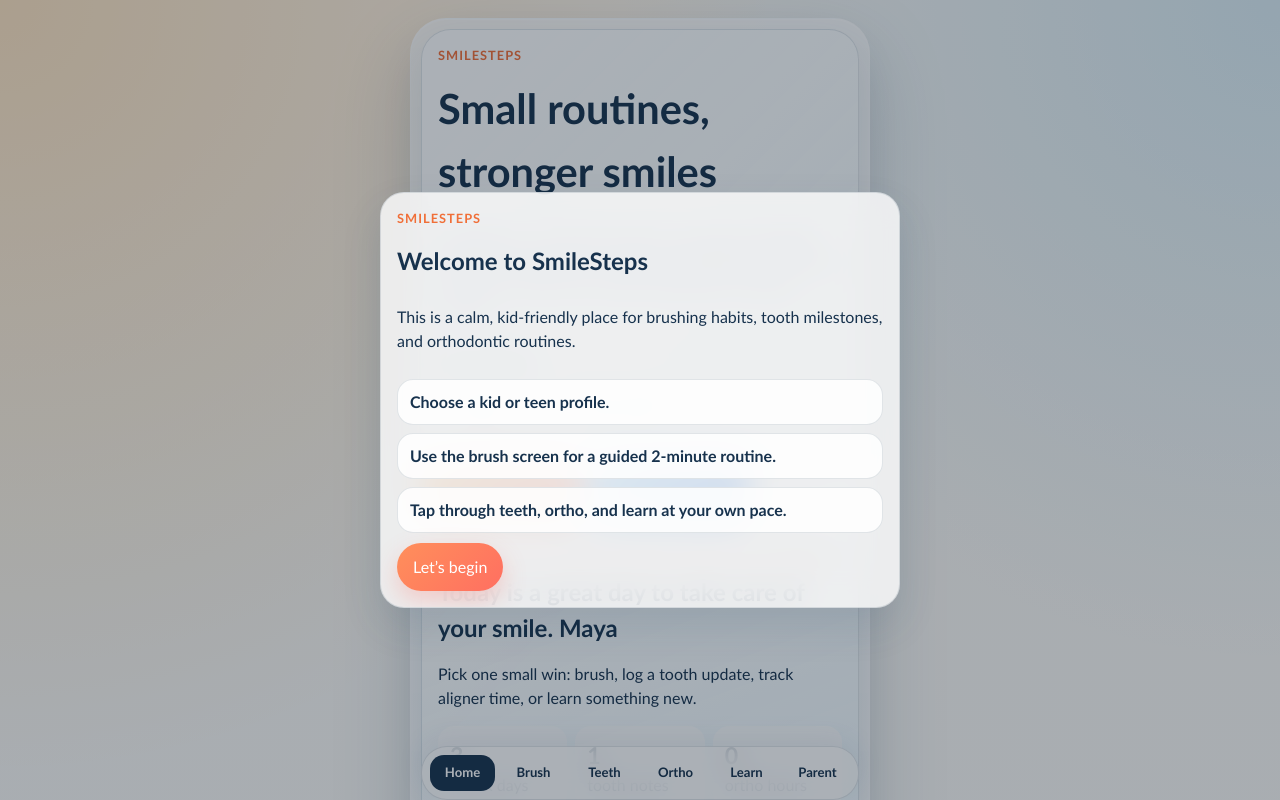
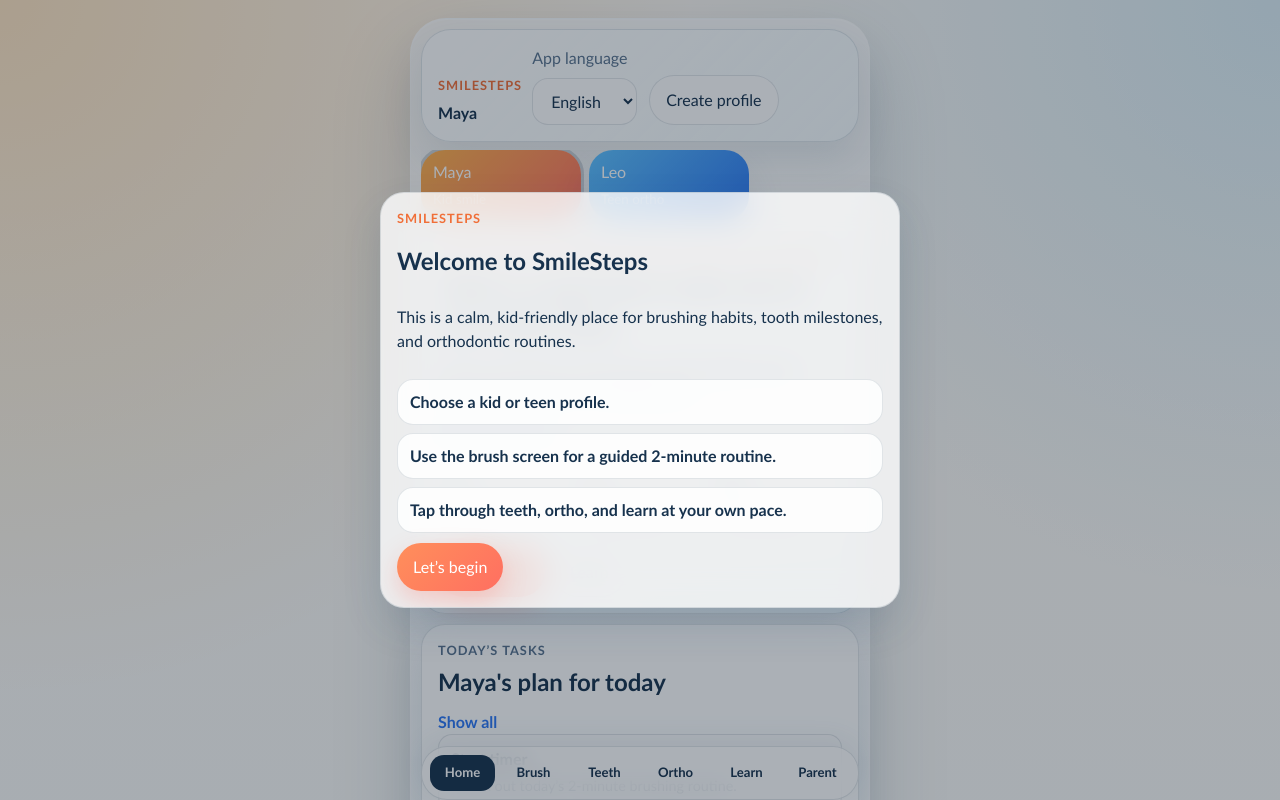
Before and after one commit to Try2BWise/app-idea-codex, a React (Vite) app: page / in a window 1280 px wide. Shown: the top 800 px of the page. Built offline with nearby package versions, Linux system fonts and the light colour scheme.

Commit message:
Compact header and task layout

```diff
--- a/src/App.tsx
+++ b/src/App.tsx
@@ -85,11 +85,14 @@ export function App() {
   const [isRunning, setIsRunning] = useState(false);
   const [showProfileForm, setShowProfileForm] = useState(false);
   const [showWelcome, setShowWelcome] = useState(() => !(loadState()?.hasSeenWelcome ?? false));
+  const [showIntroDetails, setShowIntroDetails] = useState(false);
   const [profileName, setProfileName] = useState('');
   const [profileType, setProfileType] = useState<ProfileType>('child');
   const [ageGroup, setAgeGroup] = useState<ChildAgeGroup>('big-kid');
   const [profileStep, setProfileStep] = useState(0);
   const [saveMessage, setSaveMessage] = useState('');
+  const [showCompletedTasks, setShowCompletedTasks] = useState(false);
+  const [expandedLearnCard, setExpandedLearnCard] = useState<string | null>(null);
 
   useEffect(() => {
     saveState(state);
@@ -258,6 +261,7 @@ export function App() {
       id: 'brush',
       title: copy.brushing.start,
       body: activeProfile.lastBrushedOn === today ? 'Already completed today.' : 'Knock out today’s 2-minute brushing routine.',
+      completed: activeProfile.lastBrushedOn === today,
       action: () => setTab('brushing'),
     },
     {
@@ -267,15 +271,18 @@ export function App() {
         activeProfile.type === 'teen'
           ? `${alignerProgress}% of today’s aligner goal tracked.`
           : `${activeProfile.teethLost.length} tooth milestones logged so far.`,
+      completed: activeProfile.type === 'teen' ? alignerProgress >= 100 : activeProfile.teethLost.length > 0,
       action: () => setTab(activeProfile.type === 'teen' ? 'ortho' : 'teeth'),
     },
     {
       id: 'learn',
       title: copy.tabs.learn,
       body: `Explore ${learnSections[0]?.title?.toLowerCase() ?? 'today’s'} learning cards.`,
+      completed: recentActivity.some((entry) => entry.kind === 'brush' || entry.kind === 'tooth' || entry.kind === 'aligner'),
       action: () => setTab('learn'),
     },
   ];
+  const visibleTasks = showCompletedTasks ? dailyTasks : dailyTasks.filter((task) => !task.completed);
 
   function shortToothLabel(label: string) {
     return label
@@ -299,11 +306,10 @@ export function App() {
   return (
     <div className="app-shell">
       <div className="phone-frame">
-        <header className="hero">
-          <div className="hero-copy-block">
+        <header className="app-bar">
+          <div className="app-bar-copy">
             <p className="eyebrow">{copy.appName}</p>
-            <h1>{copy.heroTitle}</h1>
-            <p className="hero-copy">{copy.heroBody}</p>
+            <strong>{activeProfile.name}</strong>
           </div>
           <div className="hero-controls">
             <label className="stacked-label">
@@ -341,10 +347,17 @@ export function App() {
             <>
               <section className="panel spotlight">
                 <p className="eyebrow">{copy.tagline}</p>
-                <h2>
-                  {copy.home.welcome} {activeProfile.name}
-                </h2>
+                <h2>{copy.home.welcome} {activeProfile.name}</h2>
                 <p>{copy.home.dailyPlan}</p>
+                <button className="link-button" onClick={() => setShowIntroDetails((current) => !current)}>
+                  {showIntroDetails ? 'Hide details' : 'About this demo'}
+                </button>
+                {showIntroDetails ? (
+                  <div className="intro-details">
+                    <strong>{copy.heroTitle}</strong>
+                    <p>{copy.heroBody}</p>
+                  </div>
+                ) : null}
                 <div className="stat-row">
                   <div className="stat-card">
                     <strong>{activeProfile.streak}</strong>
@@ -375,14 +388,23 @@ export function App() {
                     <p className="eyebrow">{copy.home.tasksTitle}</p>
                     <h2>{activeProfile.name}&apos;s plan for today</h2>
                   </div>
+                  <button className="link-button" onClick={() => setShowCompletedTasks((current) => !current)}>
+                    {showCompletedTasks ? 'Hide done' : 'Show all'}
+                  </button>
                 </div>
                 <div className="task-list">
-                  {dailyTasks.map((task) => (
-                    <button key={task.id} className="task-card" onClick={task.action}>
+                  {visibleTasks.map((task) => (
+                    <button key={task.id} className={`task-card ${task.completed ? 'task-complete' : ''}`} onClick={task.action}>
                       <strong>{task.title}</strong>
                       <span>{task.body}</span>
                     </button>
                   ))}
+                  {visibleTasks.length === 0 ? (
+                    <div className="activity-card">
+                      <strong>All caught up</strong>
+                      <span>Today’s core tasks are done. You can still explore and learn.</span>
+                    </div>
+                  ) : null}
                 </div>
               </section>
 
@@ -710,12 +732,20 @@ export function App() {
                   </div>
                   <div className="learn-grid">
                     {section.cards.map((card) => (
-                      <article key={`${section.id}-${card.title}`} className="learn-card">
+                      <button
+                        key={`${section.id}-${card.title}`}
+                        className={`learn-card learn-card-button ${expandedLearnCard === `${section.id}-${card.title}` ? 'expanded' : ''}`}
+                        onClick={() =>
+                          setExpandedLearnCard((current) =>
+                            current === `${section.id}-${card.title}` ? null : `${section.id}-${card.title}`,
+                          )
+                        }
+                      >
                         <img className="learn-art" src={card.art} alt="" />
                         <span>{card.tag}</span>
                         <h3>{card.title}</h3>
-                        <p>{card.body}</p>
-                      </article>
+                        <p className={expandedLearnCard === `${section.id}-${card.title}` ? '' : 'learn-snippet'}>{card.body}</p>
+                      </button>
                     ))}
                   </div>
                 </section>
--- a/src/styles.css
+++ b/src/styles.css
@@ -69,6 +69,7 @@ button {
 }
 
 .hero,
+.app-bar,
 .panel,
 .profile-chip,
 .tab-bar,
@@ -77,7 +78,8 @@ button {
   backdrop-filter: blur(16px);
 }
 
-.hero {
+.hero,
+.app-bar {
   display: flex;
   flex-direction: column;
   gap: 12px;
@@ -113,6 +115,18 @@ button {
   flex-direction: row;
   gap: 12px;
   align-items: end;
+}
+
+.app-bar {
+  flex-direction: row;
+  justify-content: space-between;
+  align-items: end;
+  gap: 10px;
+}
+
+.app-bar-copy {
+  display: grid;
+  gap: 2px;
 }
 
 .hero-copy-block {
@@ -293,6 +307,23 @@ button {
   margin-top: 8px;
 }
 
+.link-button {
+  padding: 0;
+  background: transparent;
+  border: 0;
+  color: #2c77f4;
+  font-weight: 700;
+}
+
+.intro-details {
+  display: grid;
+  gap: 6px;
+  padding: 12px;
+  border-radius: 14px;
+  background: rgba(255, 255, 255, 0.82);
+  border: 1px solid var(--line);
+}
+
 .stat-card {
   padding: 12px;
   border-radius: 16px;
@@ -356,6 +387,10 @@ button {
   background: rgba(255, 255, 255, 0.86);
   text-align: left;
   color: var(--ink);
+}
+
+.task-complete {
+  opacity: 0.72;
 }
 
 .task-card span,
@@ -624,6 +659,22 @@ button {
   gap: 10px;
 }
 
+.learn-card-button {
+  text-align: left;
+  width: 100%;
+}
+
+.learn-card.expanded {
+  background: linear-gradient(180deg, rgba(255, 255, 255, 0.94), rgba(241, 249, 255, 0.92));
+}
+
+.learn-snippet {
+  display: -webkit-box;
+  -webkit-line-clamp: 2;
+  -webkit-box-orient: vertical;
+  overflow: hidden;
+}
+
 .learn-section {
   display: grid;
   gap: 8px;
@@ -841,6 +892,10 @@ button {
     align-items: stretch;
   }
 
+  .app-bar {
+    align-items: stretch;
+  }
+
   .hero h1 {
     font-size: 1.5rem;
   }
```
